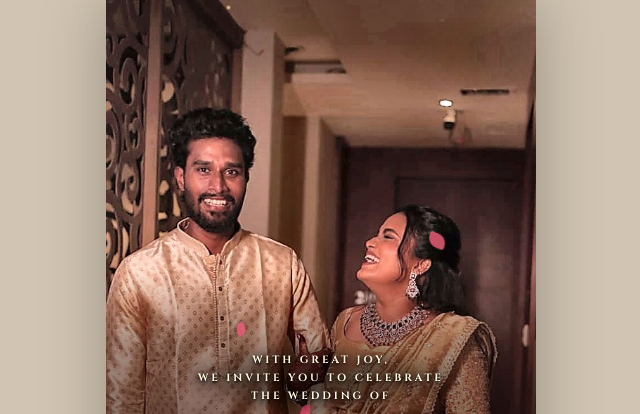
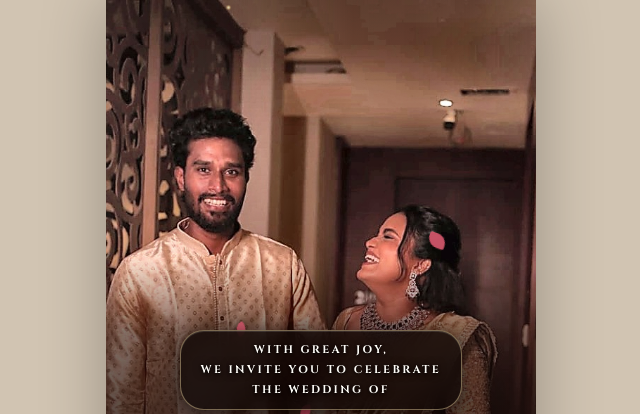
Before and after one commit to Laks-D/WI, a plain HTML site: page index.html in a window 1280 px wide. Shown: the top 414 px of the page, without its empty margins (319-959 px from the left). Drawn offline with nearby package versions, Linux system fonts and the light colour scheme; a web font is replaced by a local one.

Commit message:
Enhance subtitle legibility with luxury glass pill and contrast backing

```diff
--- a/index.html
+++ b/index.html
@@ -151,12 +151,12 @@ body {
   inset: 0;
   background: linear-gradient(
     180deg,
-    rgba(18, 8, 5, 0.22) 0%,
-    rgba(18, 8, 5, 0.0) 14%,
-    rgba(18, 8, 5, 0.0) 38%,
-    rgba(18, 8, 5, 0.38) 48%,
-    rgba(18, 8, 5, 0.65) 68%,
-    rgba(18, 8, 5, 0.90) 100%
+    rgba(18, 8, 5, 0.25) 0%,
+    rgba(18, 8, 5, 0.0) 12%,
+    rgba(18, 8, 5, 0.0) 36%,
+    rgba(18, 8, 5, 0.52) 46%,
+    rgba(18, 8, 5, 0.76) 62%,
+    rgba(18, 8, 5, 0.94) 100%
   );
   pointer-events: none;
 }
@@ -205,18 +205,22 @@ body {
 }
 .gate-inv-subtitle {
   font-family: 'Cinzel', serif;
-  font-size: 10.5px;
+  font-size: 11px;
   font-weight: 700;
-  letter-spacing: 0.28em;
-  color: #FFF6DE;
-  text-transform: uppercase;
-  line-height: 1.7;
-  margin-bottom: 12px;
-  text-shadow: 0 2px 8px rgba(0, 0, 0, 0.98), 0 0 16px rgba(0, 0, 0, 0.95), 0 1px 3px #000;
-  background: radial-gradient(ellipse at center, rgba(14, 6, 4, 0.52) 0%, rgba(14, 6, 4, 0) 78%);
-  padding: 6px 14px;
+  letter-spacing: 0.22em;
+  color: #FFFDF8;
+  text-transform: uppercase;
+  line-height: 1.8;
+  margin-bottom: 14px;
   display: inline-block;
-  border-radius: 12px;
+  padding: 9px 20px;
+  background: rgba(14, 6, 4, 0.78);
+  backdrop-filter: blur(10px);
+  -webkit-backdrop-filter: blur(10px);
+  border: 1px solid rgba(235, 213, 160, 0.45);
+  border-radius: 24px;
+  box-shadow: 0 4px 20px rgba(0, 0, 0, 0.65), inset 0 1px 0 rgba(255, 255, 255, 0.12);
+  text-shadow: 0 1px 3px rgba(0, 0, 0, 0.95), 0 0 8px rgba(0, 0, 0, 0.8);
 }
 .gate-script-names {
   font-family: 'Pinyon Script', cursive;
```
